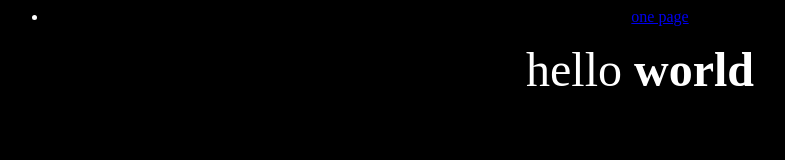
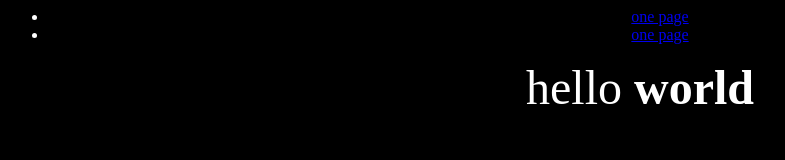
Before and after one commit to Abdullah-Ghani/Cluster, a plain HTML site: page index.html in a window 1280 px wide. Shown: the whole page, without its empty margins (0-785 px from the left). Drawn offline with Linux system fonts and the light colour scheme.

Commit message:
Update index.html
added another link

```diff
--- a/index.html
+++ b/index.html
@@ -5,6 +5,7 @@ Java in Aerodynamics
 <body>
 	<ul>
 <li><a href="Navigating the Cluster (1).html">one page</a></li>
+		<li><a href="Running Scripts on the Cluster.html">one page</a></li>
 </ul>
  <font size="20">hello <b>world</b></font>
 </body>
```
